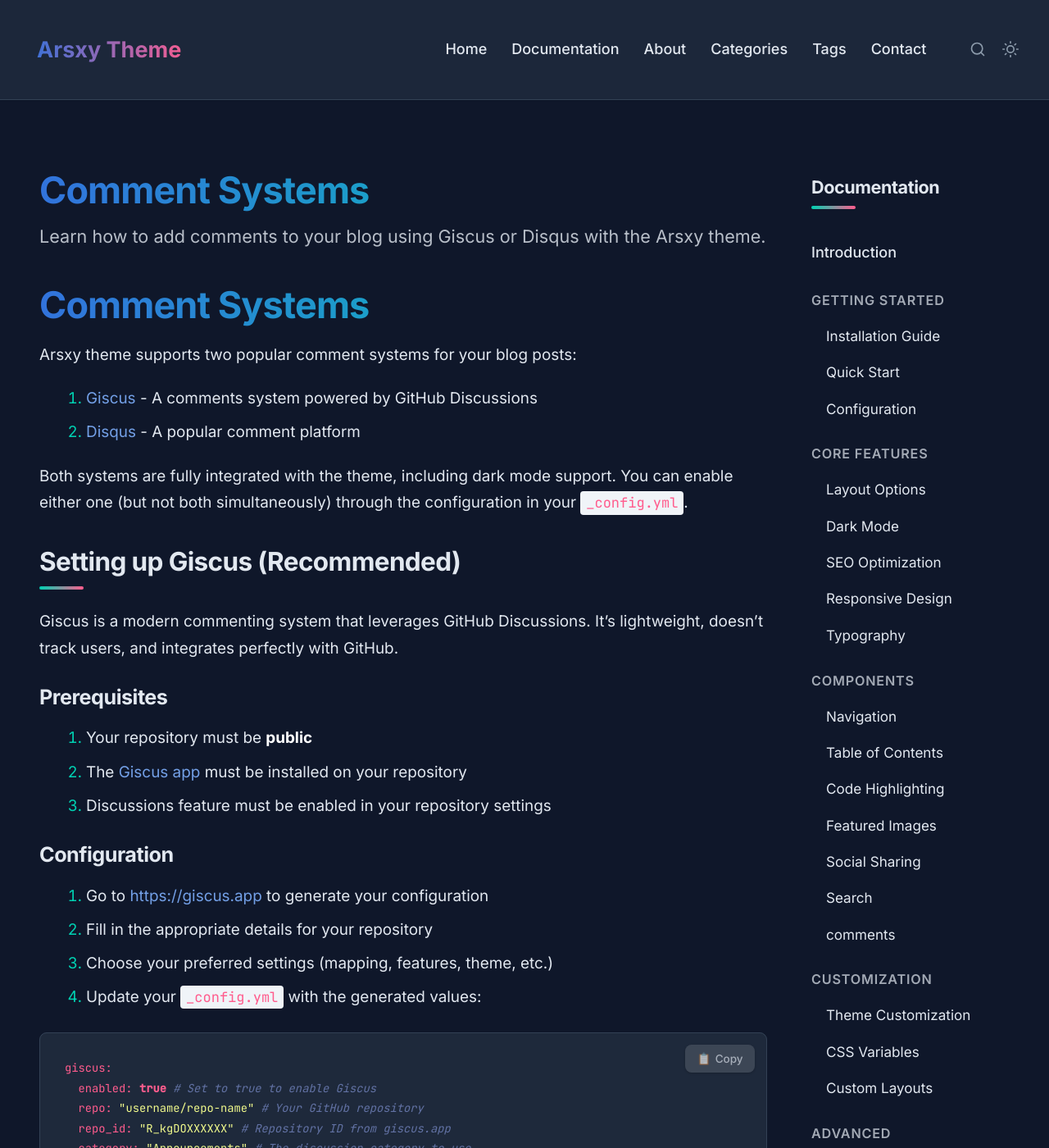
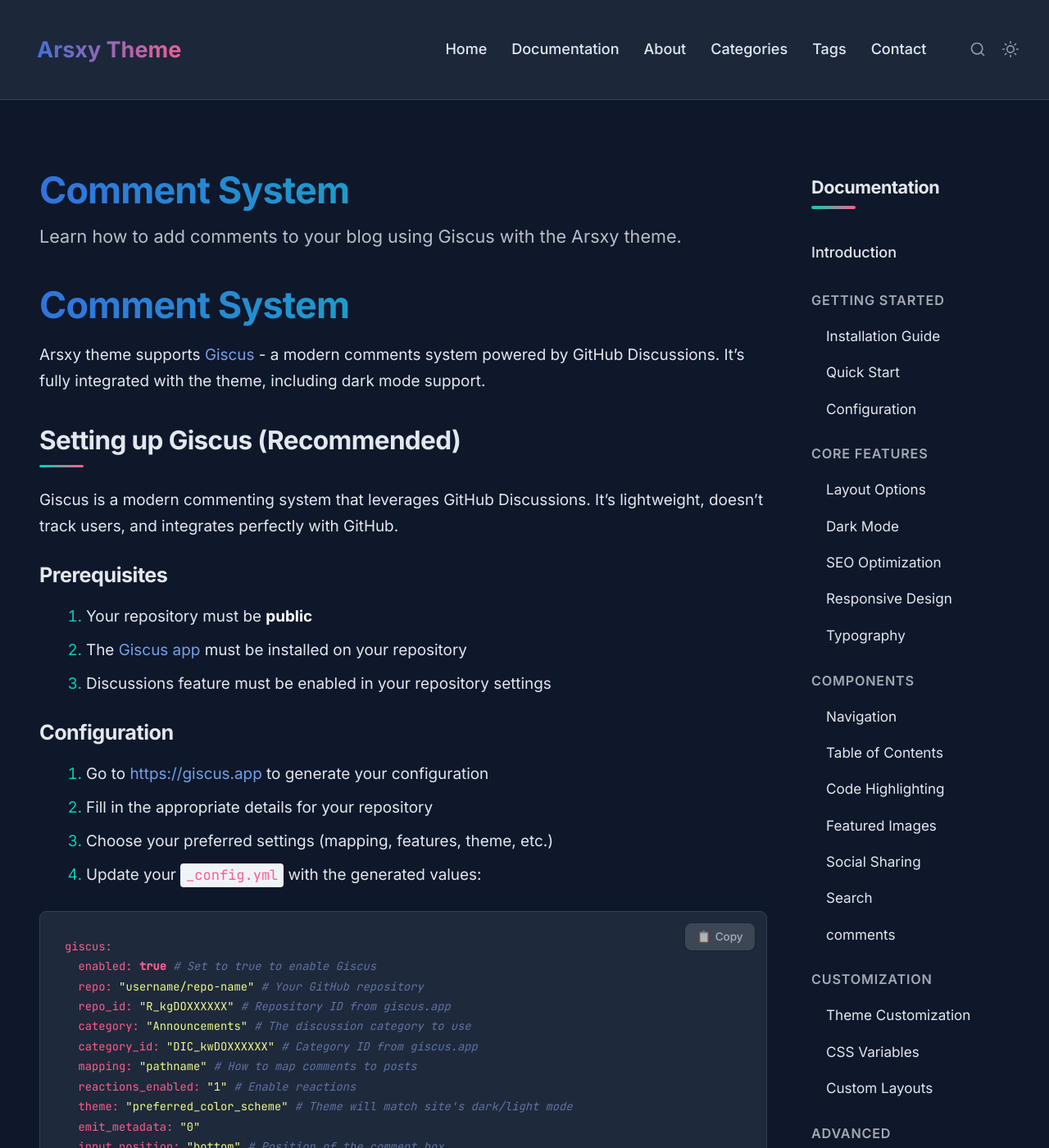
Before and after one commit to awcodify/sysctl-theme, a Jekyll site: the page built from docs/comments.md, in a window 1280 px wide and 1400 px high. Shown: the whole window at 82% size. Built offline with Jekyll 4.4.1, drawn with Linux system fonts in a browser that asks for light colours; some of the changed text lies outside the part shown.

Commit message:
Refine comment system documentation and integration for Giscus support

````diff
--- a/_layouts/post.html
+++ b/_layouts/post.html
@@ -108,9 +108,7 @@
         {% endif %}
       </div>
 
-      {%- if site.disqus.shortname -%}
-        {%- include disqus_comments.html -%}
-      {%- elsif site.giscus.enabled -%}
+      {%- if site.giscus.enabled -%}
         {%- include giscus.html -%}
       {%- endif -%}
 
--- a/docs/comments.md
+++ b/docs/comments.md
@@ -1,19 +1,14 @@
 ---
 layout: docs
-title: Comment Systems
+title: Comment System
 permalink: /docs/comments/
-description: Learn how to add comments to your blog using Giscus or Disqus with the Arsxy theme.
+description: Learn how to add comments to your blog using Giscus with the Arsxy theme.
 nav_order: 12
 ---
 
-# Comment Systems
+# Comment System
 
-Arsxy theme supports two popular comment systems for your blog posts:
-
-1. [Giscus](https://giscus.app/) - A comments system powered by GitHub Discussions
-2. [Disqus](https://disqus.com/) - A popular comment platform
-
-Both systems are fully integrated with the theme, including dark mode support. You can enable either one (but not both simultaneously) through the configuration in your `_config.yml`.
+Arsxy theme supports [Giscus](https://giscus.app/) - a modern comments system powered by GitHub Discussions. It's fully integrated with the theme, including dark mode support.
 
 ## Setting up Giscus (Recommended)
 
@@ -49,26 +44,9 @@
 
 The Arsxy theme will automatically adjust the Giscus theme when visitors switch between dark and light mode.
 
-## Setting up Disqus
-
-Disqus is a traditional comment system that's widely used across the web.
-
-### Configuration
-
-1. Sign up for a [Disqus account](https://disqus.com/profile/signup/)
-2. Create a new site and get your shortname
-3. Update your `_config.yml`:
-
-```yaml
-disqus:
-  shortname: your-disqus-shortname
-```
-
 ## Important Notes
 
-- You can enable either Giscus or Disqus, not both simultaneously.
-- If both are configured, Disqus will take precedence.
-- To disable comments completely, ensure both Giscus and Disqus configurations are disabled/removed.
+- To disable comments completely, set `giscus.enabled` to `false` in your `_config.yml`.
 
 ## Styling Comments
 
````
Also changed, not shown: docs/roadmap.md (+1 -1 lines), README.md.
